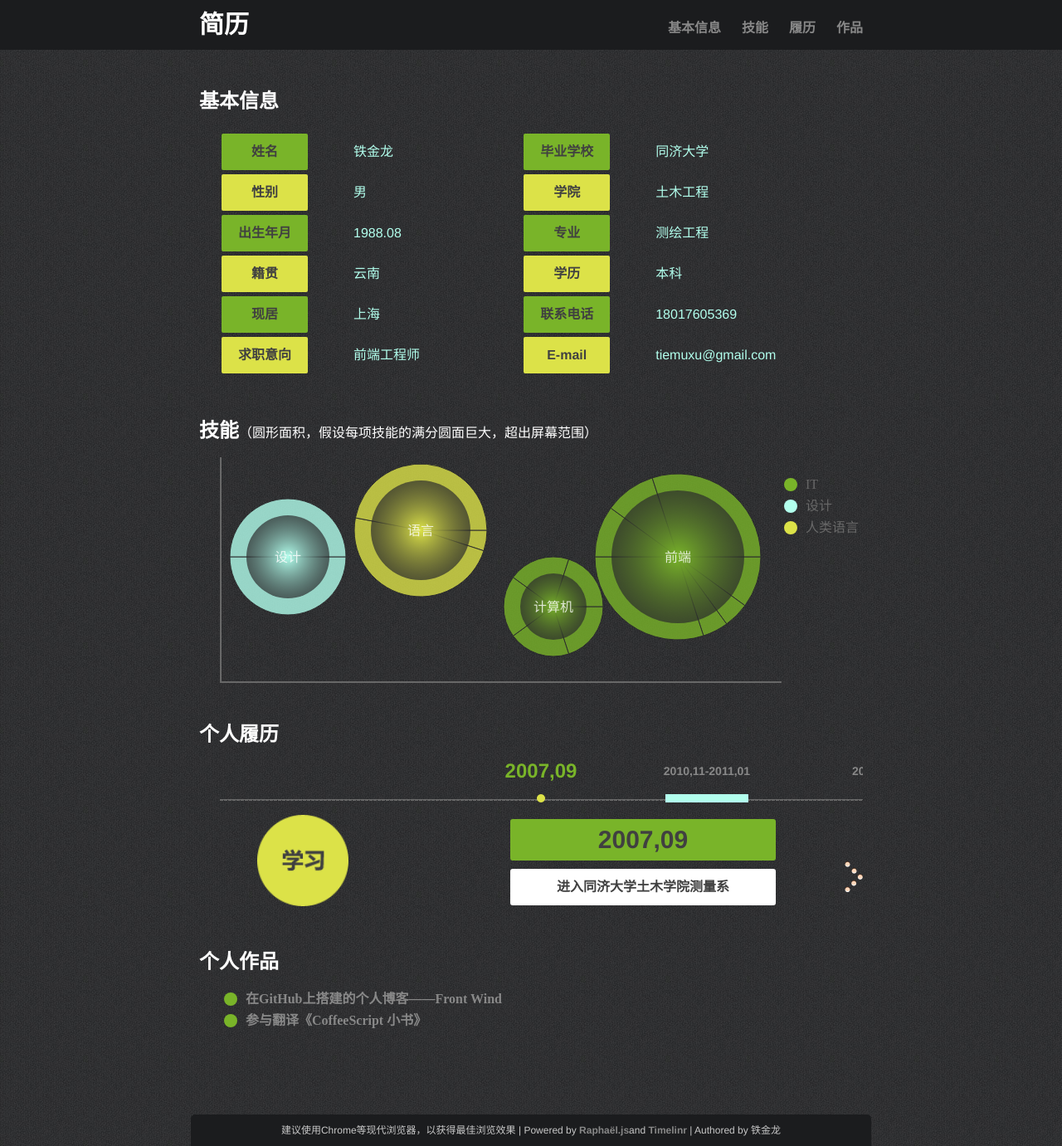
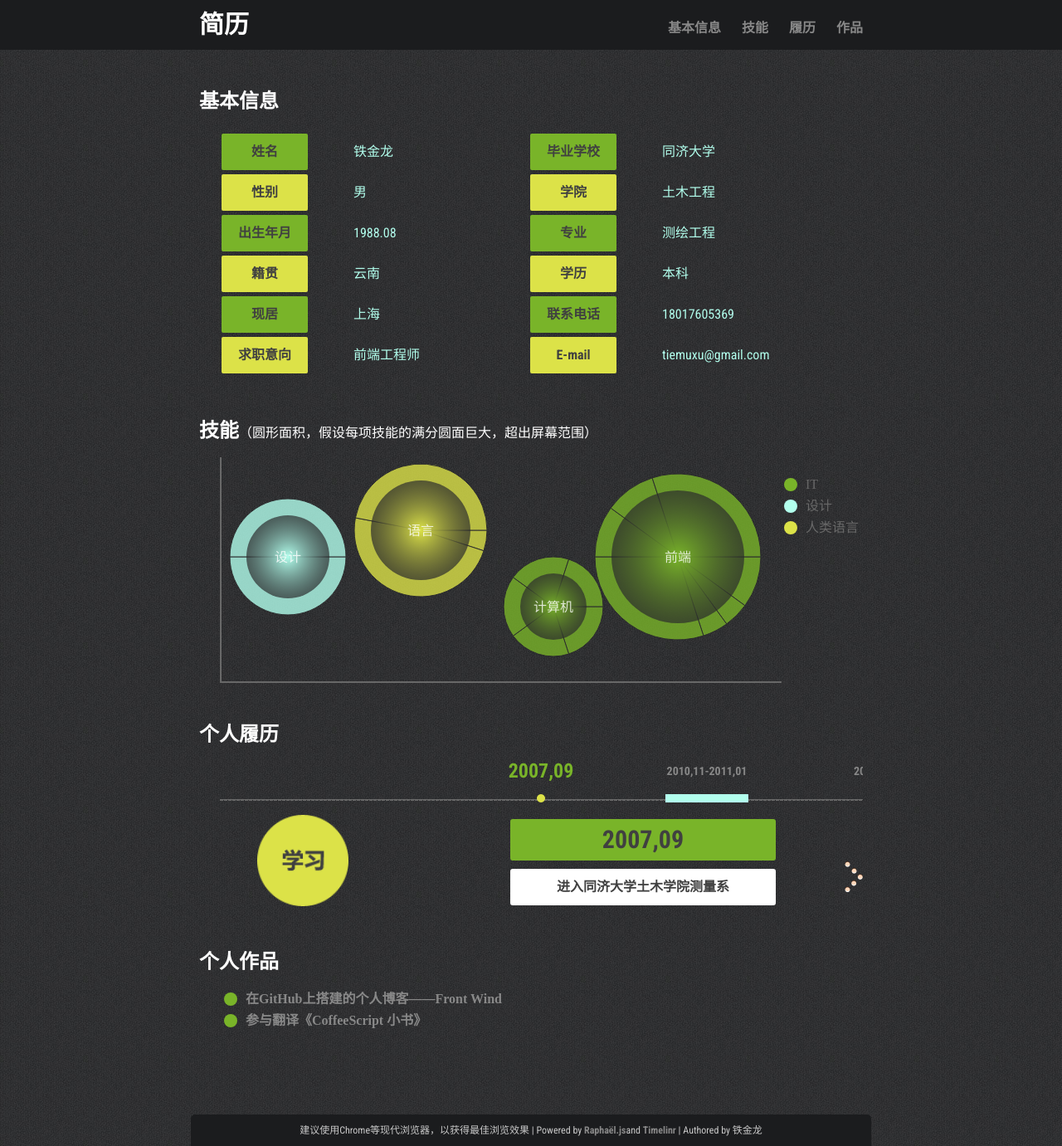
Before and after one commit to tiemuxu/tiemuxu.github.com, a Jekyll site: the page built from about.html, in a window 1280 px wide and 1381 px high. Shown: the whole window at 83% size. Built offline with Jekyll 4.4.1, drawn with Linux system fonts in a browser that asks for light colours; Markdown is read by kramdown in place of the engine named in the settings.

Commit message:
forget the resume font-family

```diff
--- a/css/resume.css
+++ b/css/resume.css
@@ -10,7 +10,7 @@ body {
 	-moz-background-size: 100%;
 	background-size: 100%;*/
     color: #fff;
-    font: 12px/1.5 "Cabin Condensed", "Helvetica", "Hiragino Sans GB", "Microsoft Yahei", "Arial", sans-serif;
+    font: 12px/1.5 "Roboto Condensed", "Helvetica", "Hiragino Sans GB", "Microsoft Yahei", "Arial", sans-serif;
 }
 
 h1 {
```
